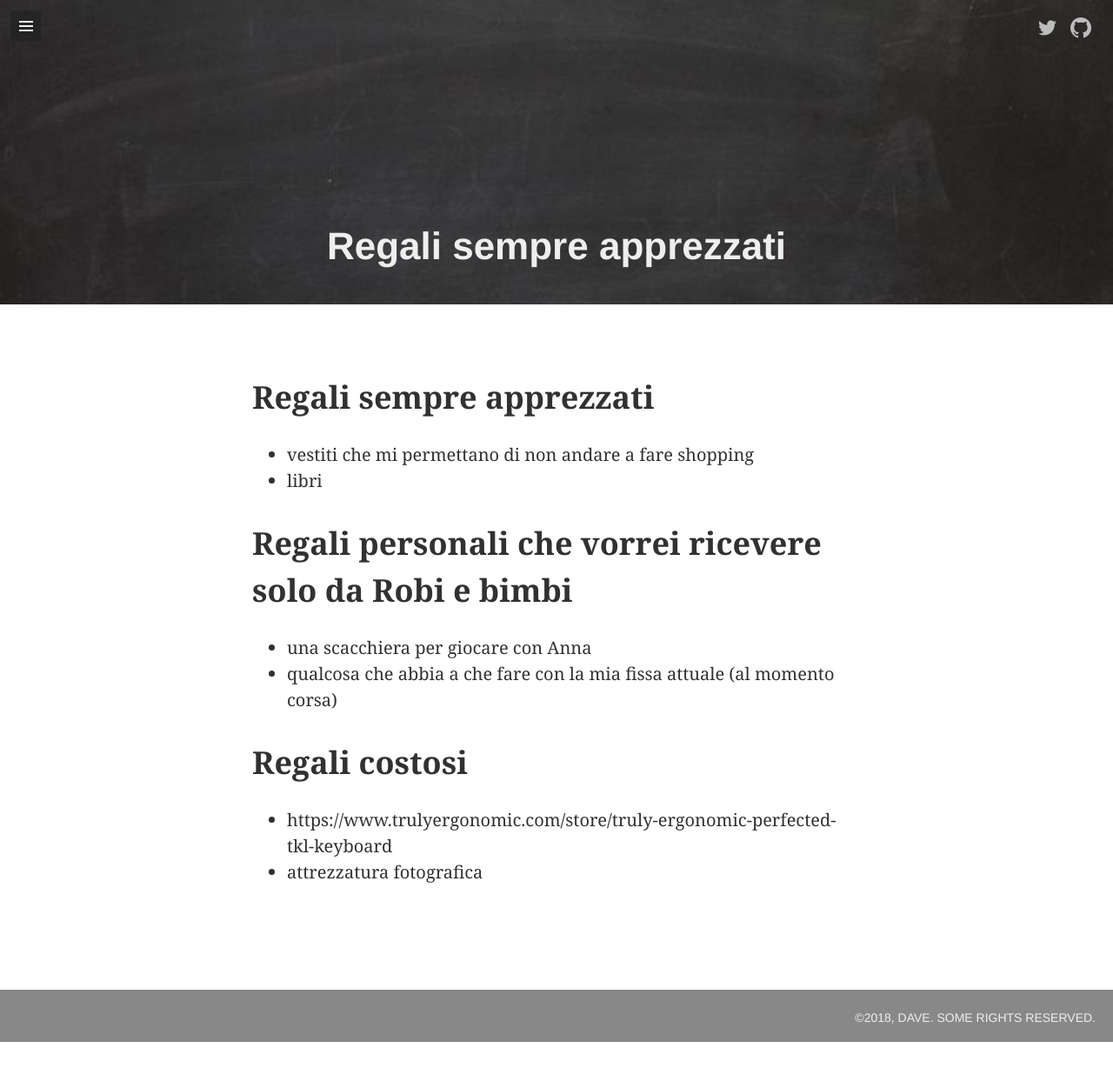
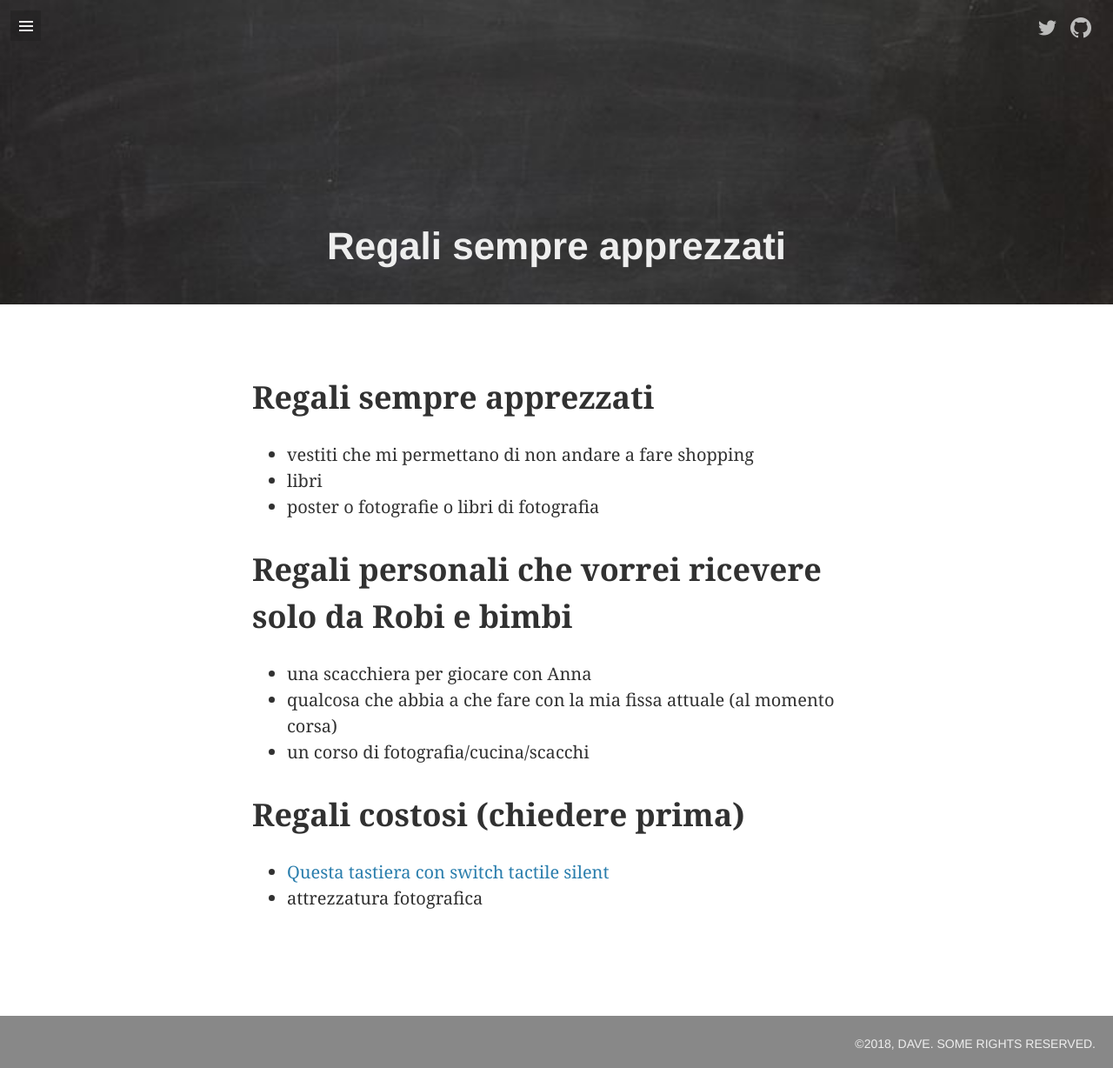
Before and after one commit to davidevernizzi/davidevernizzi.github.io, a Jekyll site: the page built from wishlist/wishlist.md, in a window 1280 px wide. Shown: the whole page at 87% size. Built offline with Jekyll 4.4.1, drawn with Linux system fonts in a browser that asks for light colours; some web fonts are replaced; our own code applies the rules of GitHub Pages for plain Markdown files; before the commit the page ends 1198 px from its top, so only the background shows below that.

Commit message:
updated wishlist

```diff
--- a/wishlist/wishlist.md
+++ b/wishlist/wishlist.md
@@ -2,13 +2,15 @@
 
 * vestiti che mi permettano di non andare a fare shopping
 * libri
+* poster o fotografie o libri di fotografia
 
 # Regali personali che vorrei ricevere solo da Robi e bimbi
+
 * una scacchiera per giocare con Anna
 * qualcosa che abbia a che fare con la mia fissa attuale (al momento corsa)
+* un corso di fotografia/cucina/scacchi
 
+# Regali costosi (chiedere prima)
 
-# Regali costosi
-
-* https://www.trulyergonomic.com/store/truly-ergonomic-perfected-tkl-keyboard
+* [Questa tastiera con switch tactile silent](https://www.trulyergonomic.com/store/truly-ergonomic-perfected-tkl-keyboard)
 * attrezzatura fotografica
```
